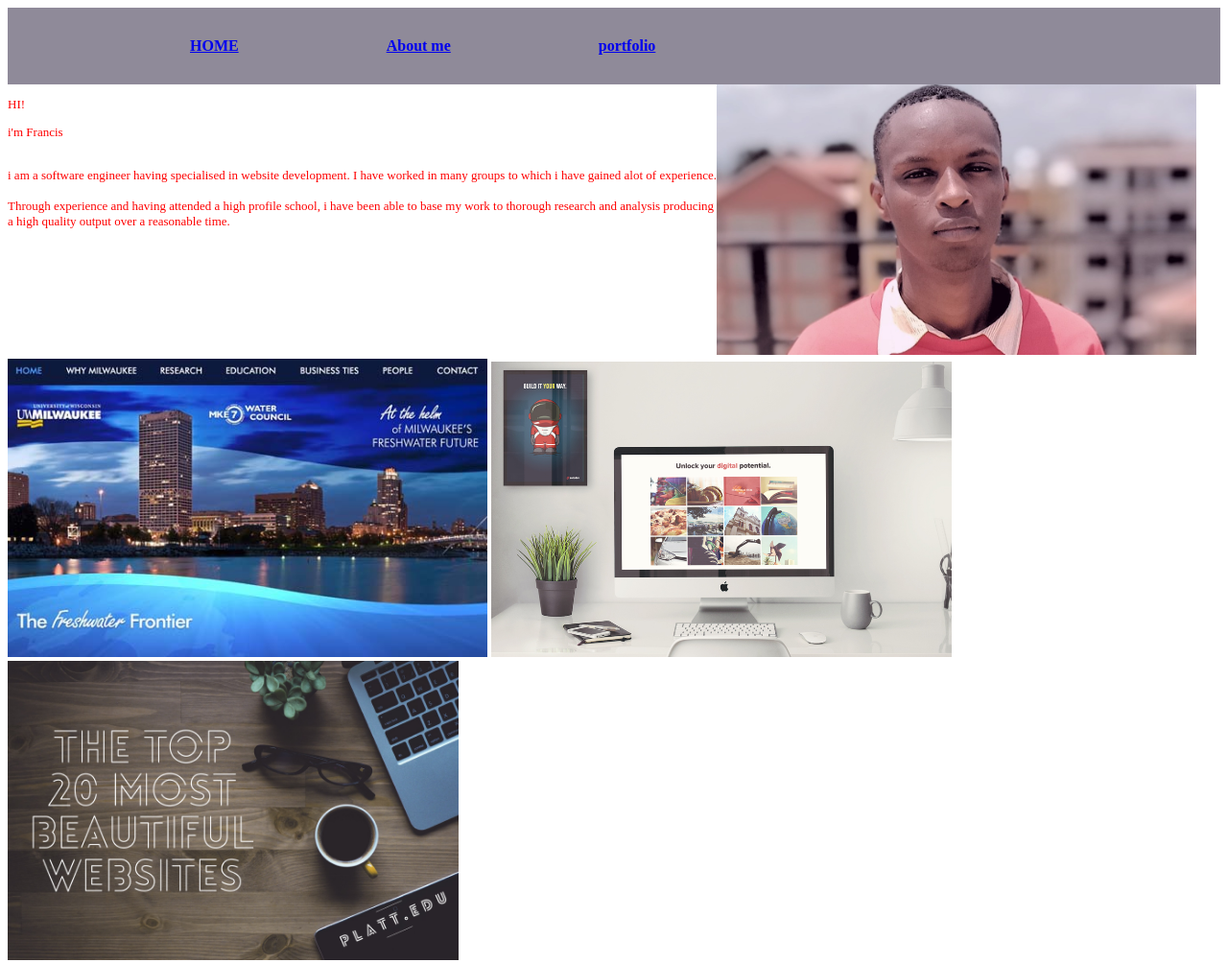
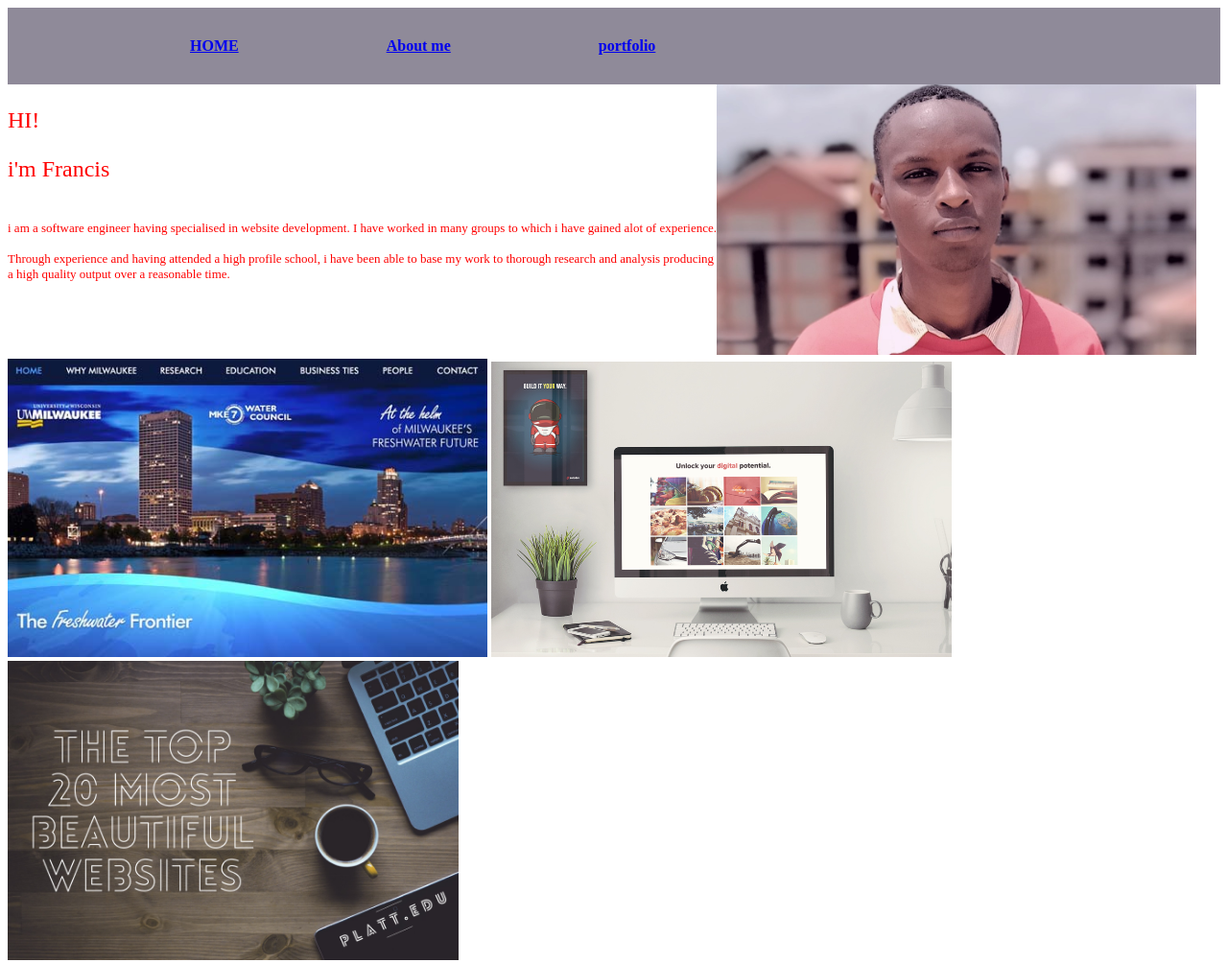
Before and after one commit to Francisndungu2/MY-PORTFOLIO, a plain HTML site: page index.html in a window 1280 px wide. Shown: the whole page at 96% size. Drawn offline with Linux system fonts and the light colour scheme.

Commit message:
add fontsize

```diff
--- a/css/styles.css
+++ b/css/styles.css
@@ -21,3 +21,7 @@
     display: inline-block;
     margin-right: 150px;
 }
+
+.text {
+    font-size: 24px;
+}
--- a/index.html
+++ b/index.html
@@ -19,8 +19,8 @@
     </div>
 </nav>
 <span id="p1">
-        <p>HI!</p>
-        <p>i'm Francis</p>
+        <div class="text"><p>HI!</p>
+        <p>i'm Francis</p></div>
         <p><br>i am a software engineer having specialised in website development. I have worked in many groups to which
             i have gained alot of experience.</br><br>Through experience and having attended a high profile school, i
             have been able to base my work
```
